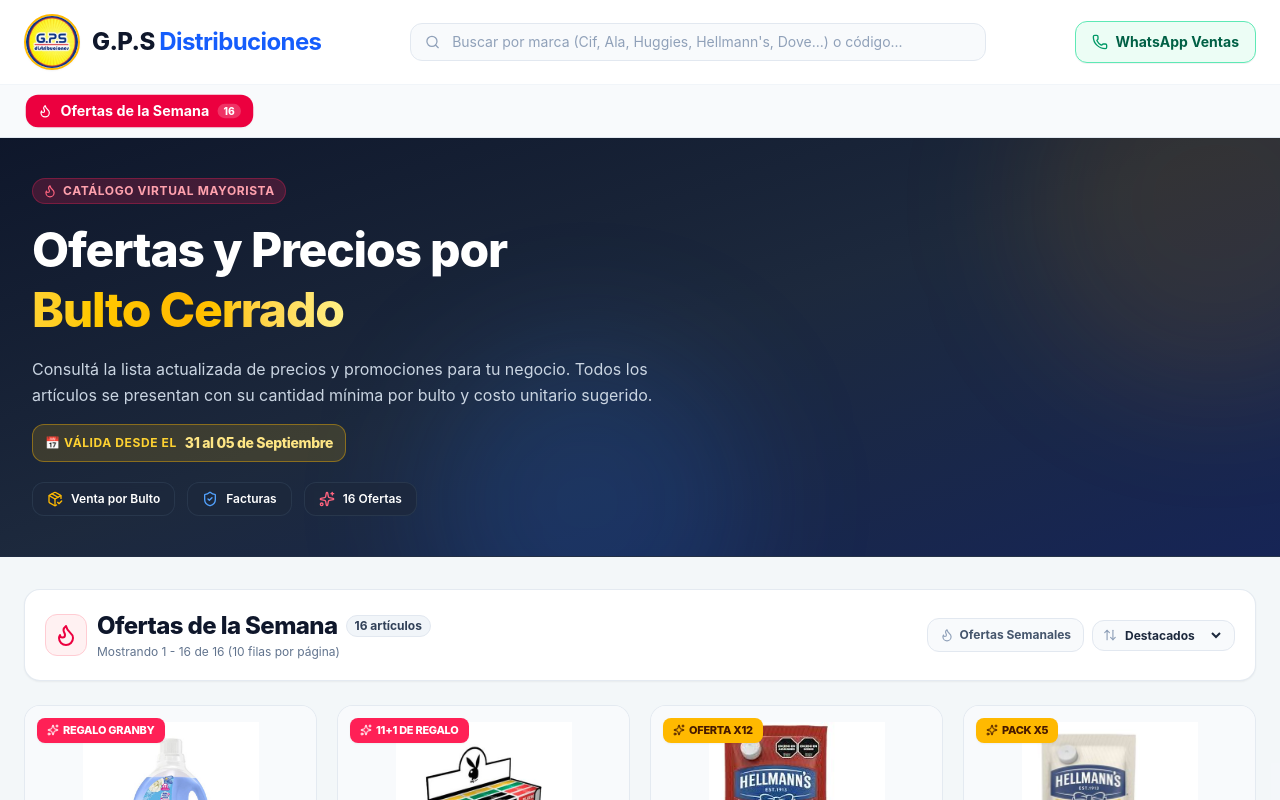
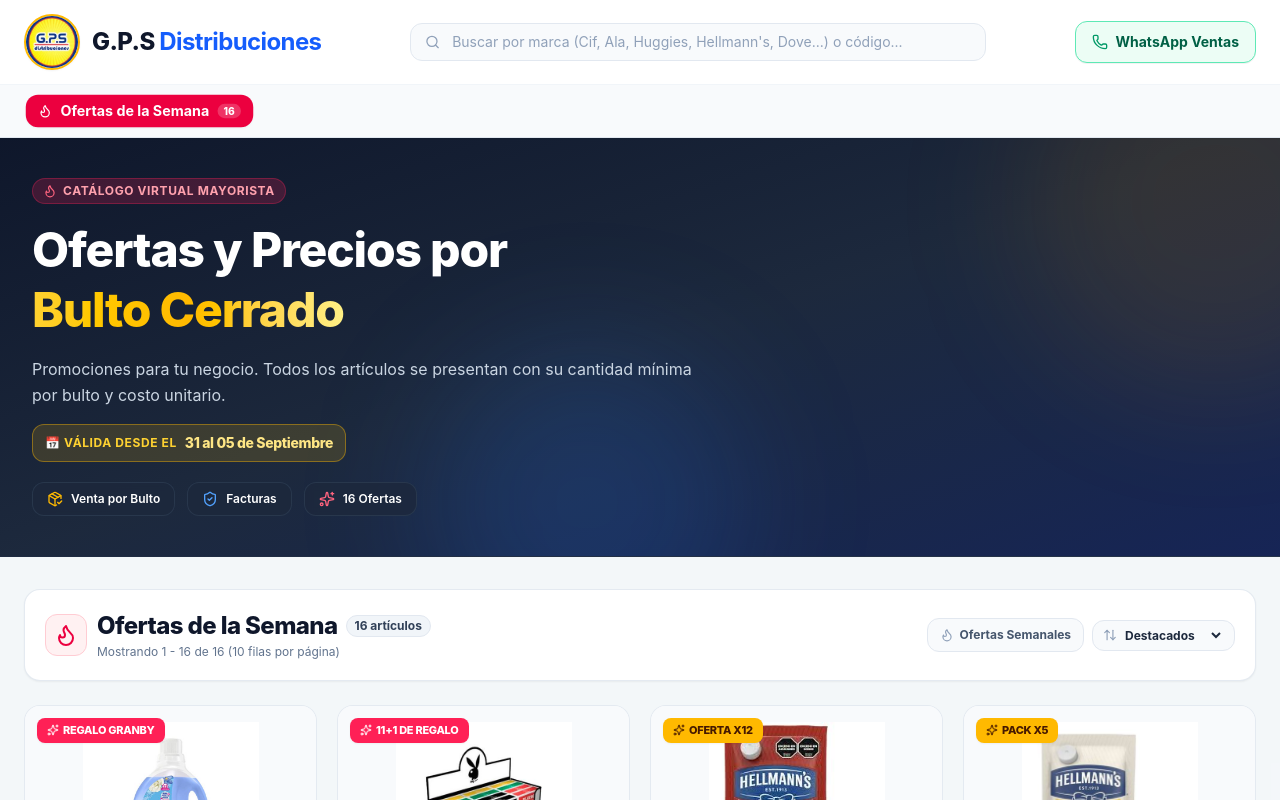
Before and after one commit to maxip123/gpsDistribuidora, a React (Vite) app: page / in a window 1280 px wide. Shown: the top 800 px of the page. Built offline with nearby package versions, Linux system fonts and the light colour scheme.

Commit message:
fix banner

```diff
--- a/src/components/HeroDeals.jsx
+++ b/src/components/HeroDeals.jsx
@@ -31,8 +31,7 @@ export default function HeroDeals({
           </h1>
 
           <p className="text-slate-300 text-xs sm:text-sm md:text-base leading-relaxed max-w-2xl">
-            Consultá la lista actualizada de precios y promociones para tu negocio.
-            Todos los artículos se presentan con su cantidad mínima por bulto y costo unitario sugerido.
+            Promociones para tu negocio. Todos los artículos se presentan con su cantidad mínima por bulto y costo unitario.
           </p>
 
           {/* Validity badge */}
```
